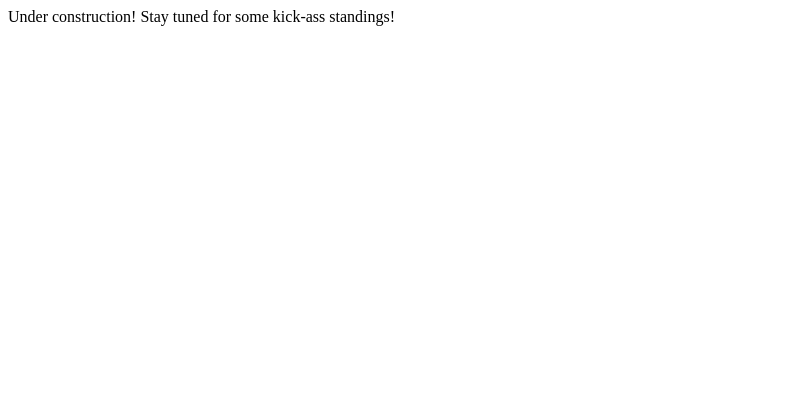
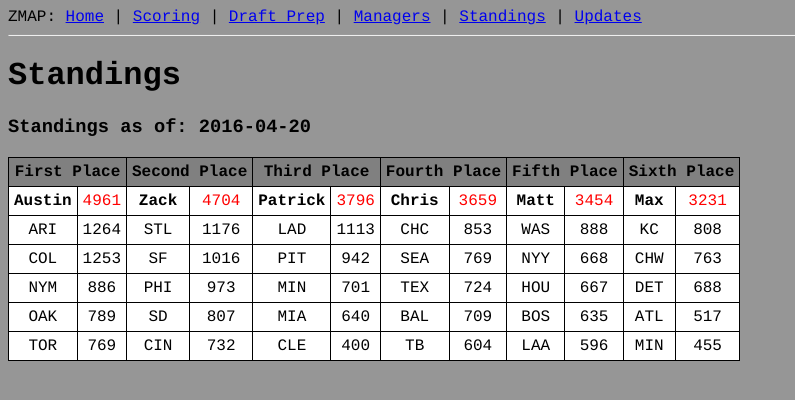
Before and after one commit to austinschleder/zmap, a Flask app: page /standings in a window 1280 px wide. Shown: the top 400 px of the page, without its empty margins (0-795 px from the left). Run offline with Flask 2, Linux system fonts and the light colour scheme.

Commit message:
Create standings page

```diff
--- /dev/null
+++ b/app/import_standings.py
@@ -0,0 +1,21 @@
+import csv
+
+def current_standings():
+    row_num = 0
+    latest_date = ''
+    owner_standings = ''
+    team_standings = []
+    with open('app/static/standings.csv') as f:
+        reader = csv.reader(f)
+        for row in reader:
+            if row_num == 0:
+                row_num = 1
+                latest_date = row
+            else:
+                if row_num == 1:
+                    row_num = 2
+                    owner_standings = row
+                else:
+                    team_standings.append(row)
+
+    return latest_date, owner_standings, team_standings
--- a/app/static/manager_overview.csv
+++ b/app/static/manager_overview.csv
@@ -3,5 +3,5 @@ zack,Zeedub,San Diego Padres,Murder Beach,"His apartment's pretty cool, I guess"
 max,Max Power,Kansas City Royals,The Slaughterhouse,Hand-eye coordination,Midwestern family values,Let's systematically destroy these fuckers.,Nidoking,Havoc on the basepaths. That's what speed do.,"Work hard, drink hard."
 austin,A-Train,Oakland Athletics,Gangsta City,Web design,Blondes,Check yourself before you wreck yourself.,Scyther,It's a numbers game.,Low expectations.
 patrick,Pokey,"Pittsburgh Pirates (and their minor league affiliates, the Indianapolis Indians)",Nap-Town,Iberian and Latin American Cultures,Genuinely enjoys things I consider pretentious,Here comes treble!,Farfetch'd,"It's not whether you win or lose, it's about having fun.",Find what you love and let it kill you.
-matt,MA$H,Washington Nationals,The District,Organizing bachelor parties,Clearly the Mary-Kate of the family,"No, not Chris, the other one.",Psyduck,Good pitching beats good hitting.,What would Mary-Kate do?
-chris,CRA$H, Baltimore Orioles,La Ciudad,Jeopardy!,Whoever that chick was that beat him on Jeopardy!,"No, not Matt, the other one.",Growlithe,Dingers. Lots of dingers.,What would Ashley do?
+matt,MA$H,Washington Nationals,The District,Organizing bachelor parties,Still thinks young people use checks to pay for anything other than rent,"No, not Chris, the other one.",Psyduck,Good pitching beats good hitting.,Let's go to New York and make fun of Syracuse fans
+chris,CRA$H, Baltimore Orioles,La Ciudad,Jeopardy!,Whoever that chick was that beat him on Jeopardy!,"No, not Matt, the other one.",Growlithe,Dingers. Lots of dingers.,Every conversation should involve at least one Kanye reference
--- /dev/null
+++ b/app/static/standings.csv
@@ -0,0 +1,7 @@
+2016-04-20
+Austin,4961,Zack,4704,Patrick,3796,Chris,3659,Matt,3454,Max,3231
+ARI,1264,STL,1176,LAD,1113,CHC,853,WAS,888,KC,808
+COL,1253,SF,1016,PIT,942,SEA,769,NYY,668,CHW,763
+NYM,886,PHI,973,MIN,701,TEX,724,HOU,667,DET,688
+OAK,789,SD,807,MIA,640,BAL,709,BOS,635,ATL,517
+TOR,769,CIN,732,CLE,400,TB,604,LAA,596,MIN,455
--- /dev/null
+++ b/app/templates/standings.html
@@ -0,0 +1,52 @@
+{% extends "base.html" %}
+{% block content %}
+<h1>Standings</h1>
+
+<h3>Standings as of: {{ latest_date[0] }}</h3>
+
+<table>
+  <thead>
+  	<tr>
+      <th colspan='2'>First Place</th>
+      <th colspan='2'>Second Place</th>
+      <th colspan='2'>Third Place</th>
+      <th colspan='2'>Fourth Place</th>
+      <th colspan='2'>Fifth Place</th>
+      <th colspan='2'>Sixth Place</th>
+    </tr>
+  </thead>
+  <tbody>
+    <tr>
+      <td><strong>{{ owner_standings[0] }}</strong></td>
+      <td style='color:red;'>{{ owner_standings[1] }}</td>
+      <td><strong>{{ owner_standings[2] }}</strong></td>
+      <td style='color:red;'>{{ owner_standings[3] }}</td>
+      <td><strong>{{ owner_standings[4] }}</strong></td>
+      <td style='color:red;'>{{ owner_standings[5] }}</td>
+      <td><strong>{{ owner_standings[6] }}</strong></td>
+      <td style='color:red;'>{{ owner_standings[7] }}</td>
+      <td><strong>{{ owner_standings[8] }}</strong></td>
+      <td style='color:red;'>{{ owner_standings[9] }}</td>
+      <td><strong>{{ owner_standings[10] }}</strong></td>
+      <td style='color:red;'>{{ owner_standings[11] }}</td>
+    </tr>
+  {% for row in team_standings %}
+    <tr>
+      <td>{{ row[0] }}</td>
+      <td>{{ row[1] }}</td>
+      <td>{{ row[2] }}</td>
+      <td>{{ row[3] }}</td>
+      <td>{{ row[4] }}</td>
+      <td>{{ row[5] }}</td>
+      <td>{{ row[6] }}</td>
+      <td>{{ row[7] }}</td>
+      <td>{{ row[8] }}</td>
+      <td>{{ row[9] }}</td>
+      <td>{{ row[10] }}</td>
+      <td>{{ row[11] }}</td>
+    </tr>
+  {% endfor %}
+  </tbody>
+</table>
+
+{% endblock %}
--- a/app/views.py
+++ b/app/views.py
@@ -1,5 +1,5 @@
 from flask import render_template
-from app import app, import_teams, import_managers, import_scoring, import_rosters
+from app import app, import_teams, import_managers, import_scoring, import_rosters, import_standings
 
 @app.route('/')
 @app.route('/index')
@@ -41,7 +41,12 @@ def manager(manager_name):
 
 @app.route('/standings')
 def standings():
-    return "Under construction! Stay tuned for some kick-ass standings!"
+    latest_date, owner_standings, team_standings = import_standings.current_standings()
+    return render_template('standings.html',
+                           title = 'Standings',
+                           latest_date = latest_date,
+                           owner_standings = owner_standings,
+                           team_standings = team_standings)
 
 @app.route('/updates')
 def updates():
```
Also changed, not shown: app/templates/updates.html (+7 -1 lines).
